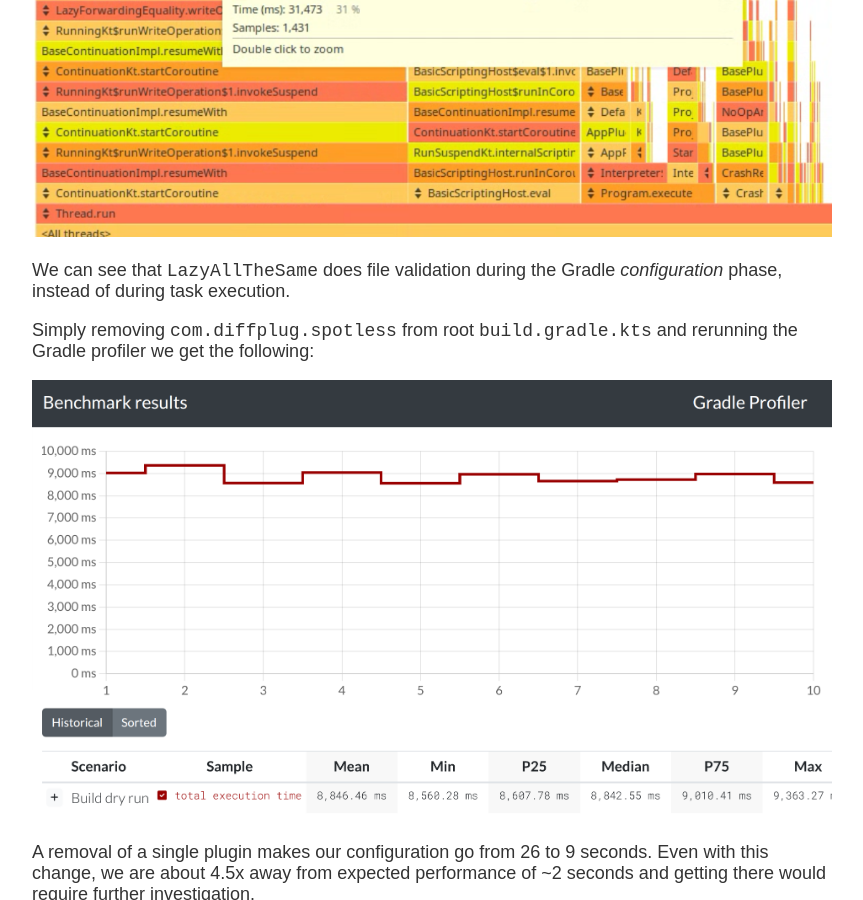
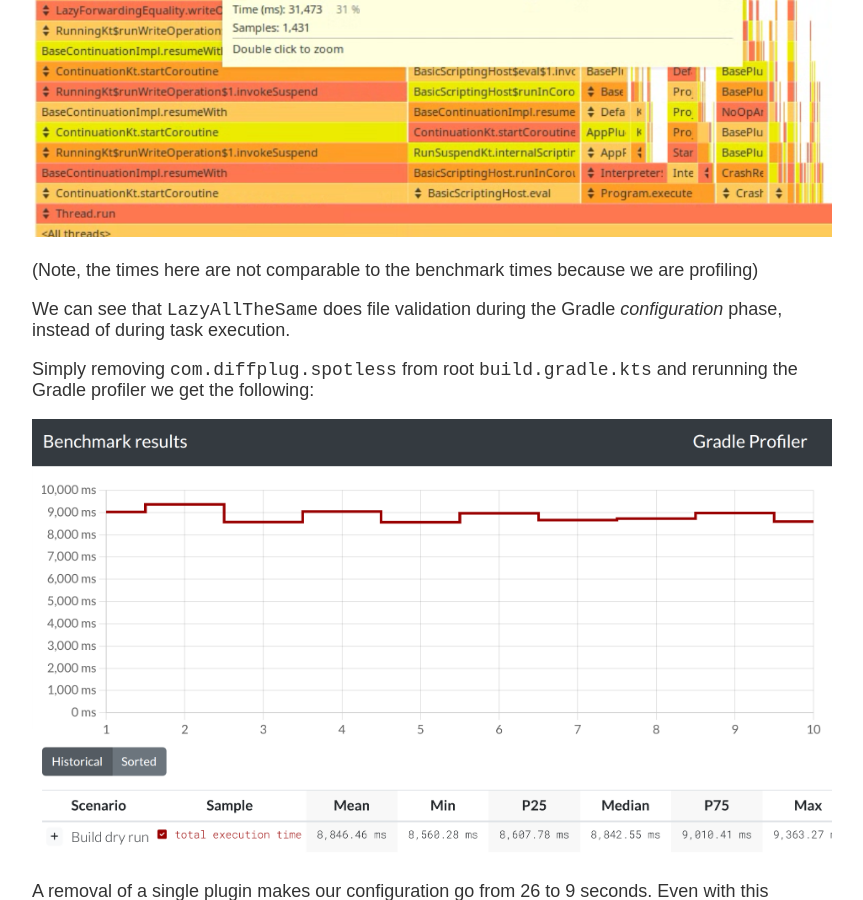
Before and after one commit to liutikas/liutikas.github.io, a Jekyll site: the page built from _posts/2025-11-02-Unreasonable-Configuration.md, in a window 1280 px wide and 900 px high, scrolled down 2732 px. Shown: the whole window, without its empty margins (208-1071 px from the left). Built offline with Jekyll 4.4.1, drawn with Linux system fonts in a browser that asks for light colours.

Commit message:
Add a note about times in profiling

```diff
--- a/_posts/2025-11-02-Unreasonable-Configuration.md
+++ b/_posts/2025-11-02-Unreasonable-Configuration.md
@@ -74,6 +74,8 @@ out was the overhead from using `com.diffplug.spotless` Gradle plugin.
 
 ![Gradle trace of androidify project](/assets/2025-11-02-flamegraph.png){:width="800px"}
 
+(Note, the times here are not comparable to the benchmark times because we are profiling)
+
 We can see that `LazyAllTheSame` does file validation during the Gradle *configuration* phase, instead of during task
 execution.
 
```
